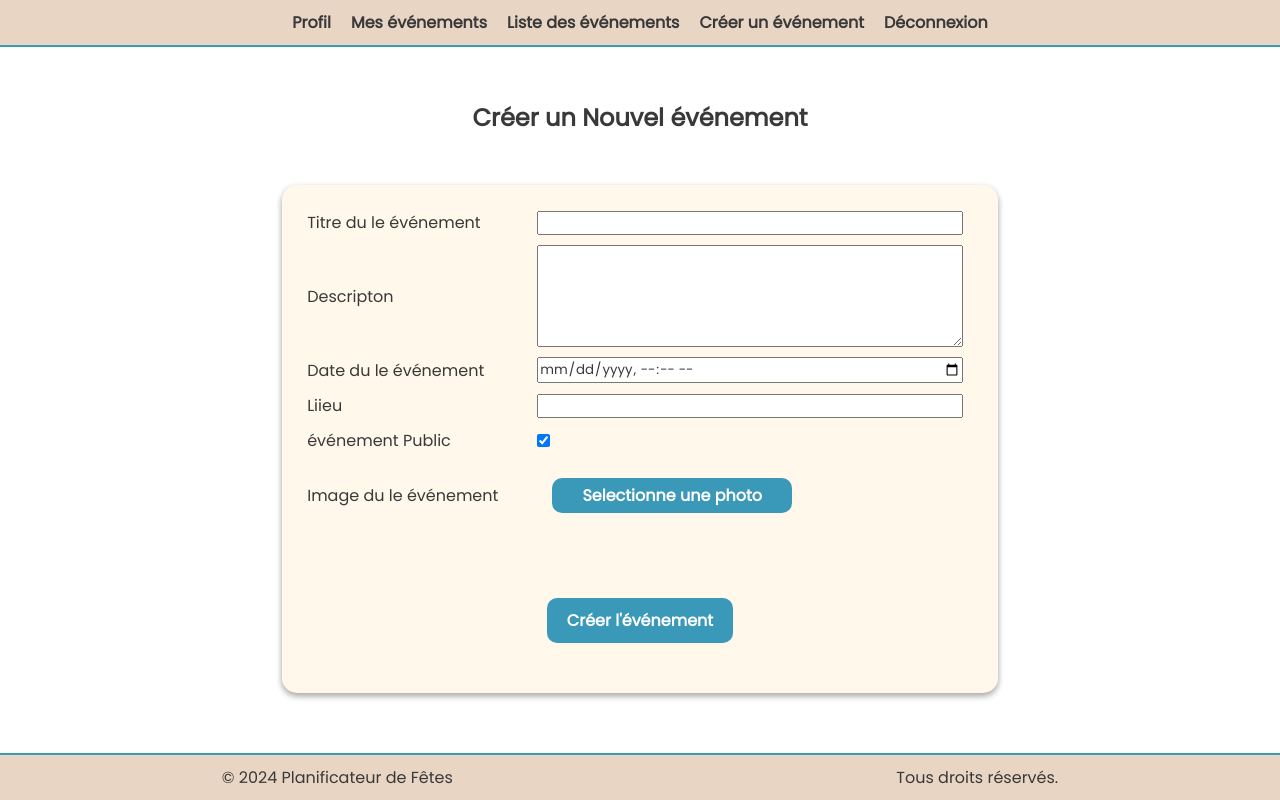
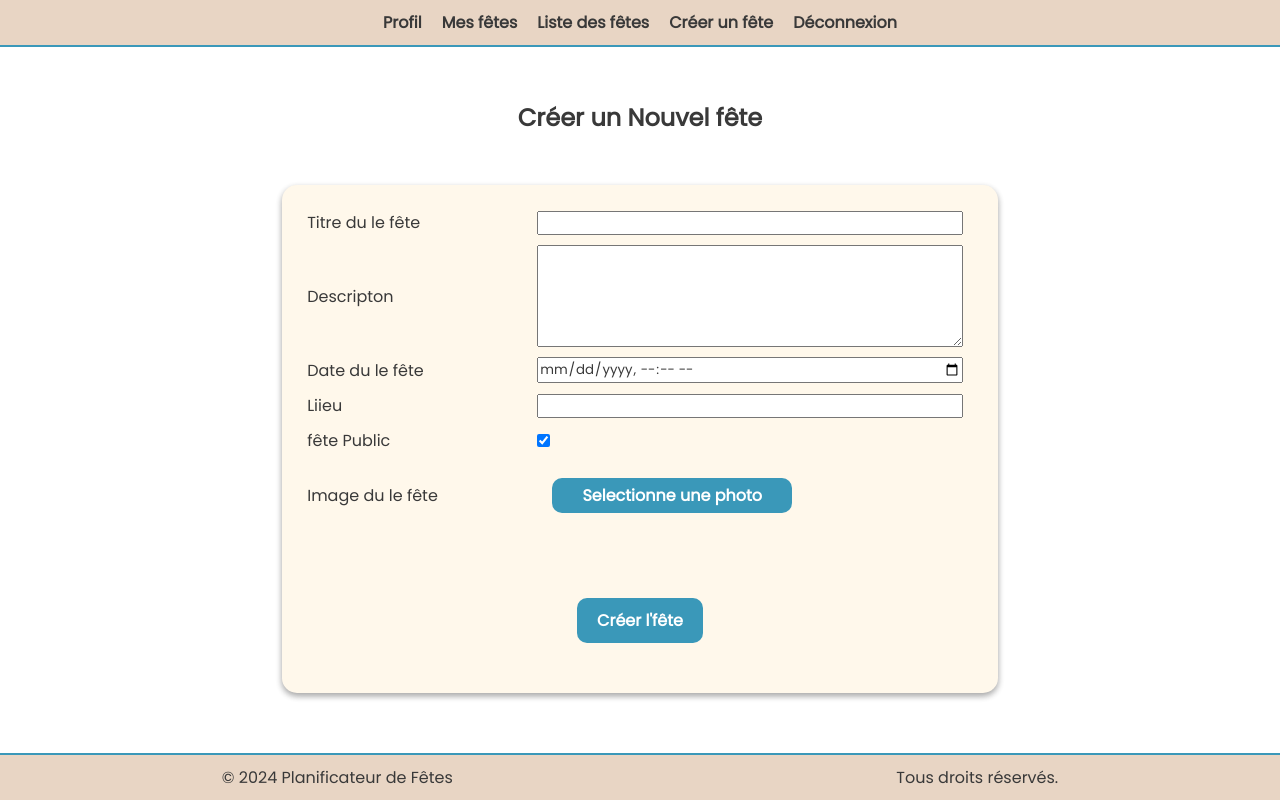
Before and after one commit to sosoleplubo/FestiPlan, a PHP site: page /creation-event.php in a window 1280 px wide. Run offline with PHP 8.4, Linux system fonts and the light colour scheme; the visitor is signed in with stand-in values (Sample User, id 1).

Commit message:
changement de tout les termes événement par fête et adaptation pour que la concordance de grammaire

```diff
--- a/creation-event.php
+++ b/creation-event.php
@@ -27,13 +27,13 @@ if ($_SERVER["REQUEST_METHOD"] == "POST") {
     }
 
     if (empty(trim($_POST["event_date"]))) {
-        $event_date_err = "Veuillez entrer une date pour l'événement.";
+        $event_date_err = "Veuillez entrer une date pour l'fête.";
     } else {
         $event_date = trim($_POST["event_date"]);
     }
 
     if (empty(trim($_POST["location"]))) {
-        $location_err = "Veuillez entrer un lieu pour l'événement.";
+        $location_err = "Veuillez entrer un lieu pour l'fête.";
     } else {
         $location = trim($_POST["location"]);
     }
@@ -111,10 +111,10 @@ if ($_SERVER["REQUEST_METHOD"] == "POST") {
     <?php include('includes/header.php'); ?>
 
     <div class="container">
-        <h2>Créer un Nouvel événement</h2>
+        <h2>Créer un Nouvel fête</h2>
         <form action="<?php echo htmlspecialchars($_SERVER["PHP_SELF"]); ?>" method="post" enctype="multipart/form-data">
             <div>
-                <label>Titre du le événement</label>
+                <label>Titre du le fête</label>
                 <input type="text" name="title" maxlength="50" value="<?php echo $title; ?>">
                 <span><?php echo $title_err; ?></span>
             </div>
@@ -124,7 +124,7 @@ if ($_SERVER["REQUEST_METHOD"] == "POST") {
                 <span><?php echo $description_err; ?></span>
             </div>
             <div>
-                <label>Date du le événement</label>
+                <label>Date du le fête</label>
                 <input type="datetime-local" name="event_date" value="<?php echo $event_date; ?>">
                 <span><?php echo $event_date_err; ?></span>
             </div>
@@ -134,11 +134,11 @@ if ($_SERVER["REQUEST_METHOD"] == "POST") {
                 <span><?php echo $location_err; ?></span>
             </div>
             <div>
-                <label>événement Public</label>
+                <label>fête Public</label>
                 <input type="checkbox" name="is_public" <?php echo $is_public ? 'checked' : ''; ?>>
             </div>
             <div>
-                <label>Image du le événement</label>
+                <label>Image du le fête</label>
                 <label for="fileInput" class="custom-file-input">Selectionne une photo</label>
                 <input type="file" id="fileInput" name="profile_image" accept="image/*" style="display: none;">
                 <span><?php echo $image_err; ?></span>
@@ -149,7 +149,7 @@ if ($_SERVER["REQUEST_METHOD"] == "POST") {
             </div>
 
             <div class="container_submit_button">
-                <button class="custom_button" type="submit">Créer l'événement</button>
+                <button class="custom_button" type="submit">Créer l'fête</button>
             </div>
         </form>
     </div>
--- a/includes/header.php
+++ b/includes/header.php
@@ -2,9 +2,9 @@
     <nav>
         <?php if (isset($_SESSION["loggedin"]) && $_SESSION["loggedin"] === true) : ?>
             <a href="profil.php">Profil</a>
-            <a href="my-events.php">Mes événements</a>
-            <a href="event-liste.php">Liste des événements</a>
-            <a href="creation-event.php">Créer un événement</a>
+            <a href="my-events.php">Mes fêtes</a>
+            <a href="event-liste.php">Liste des fêtes</a>
+            <a href="creation-event.php">Créer un fête</a>
             <a href="logout.php">Déconnexion</a>
         <?php else : ?>
             <a href="index.php">Accueil</a>
```
Also changed, not shown: event-details.php (+5 -5 lines).
